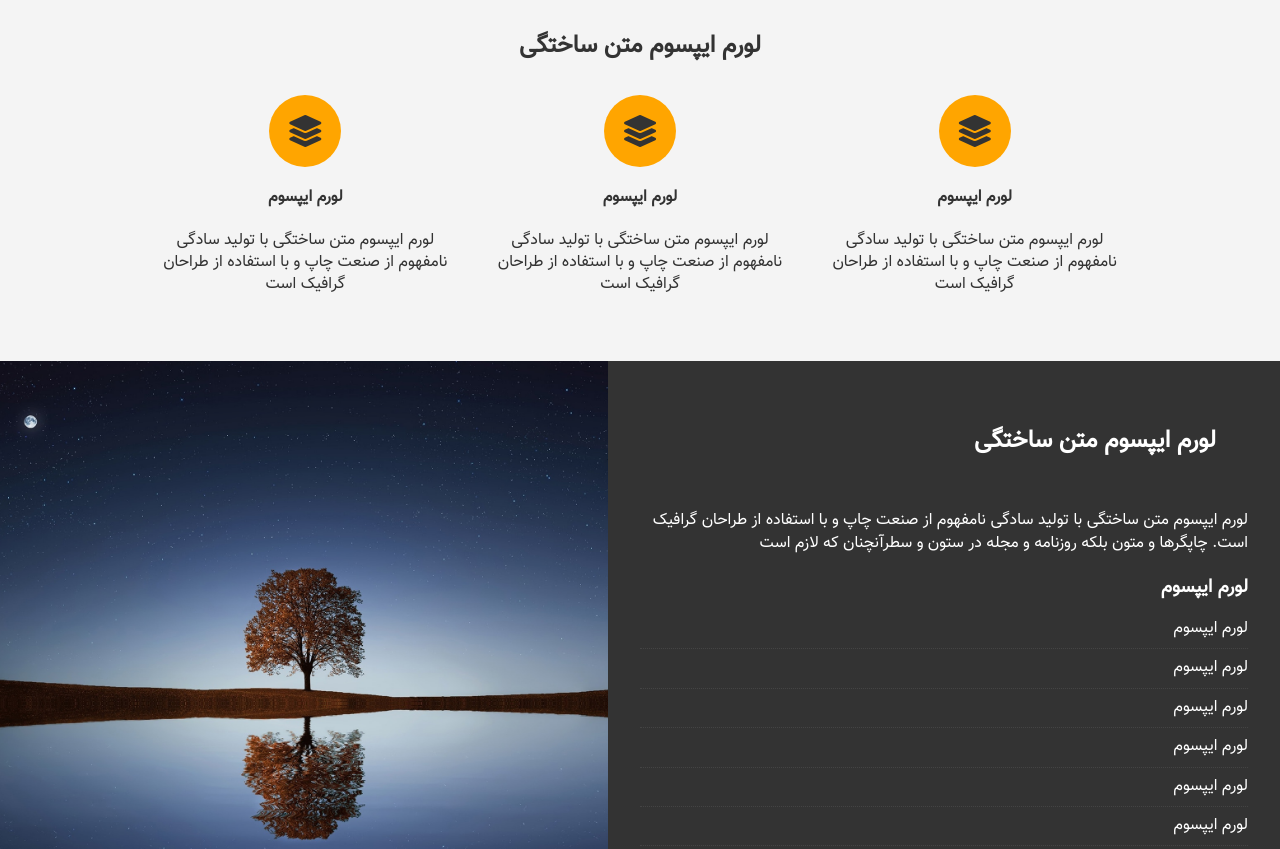
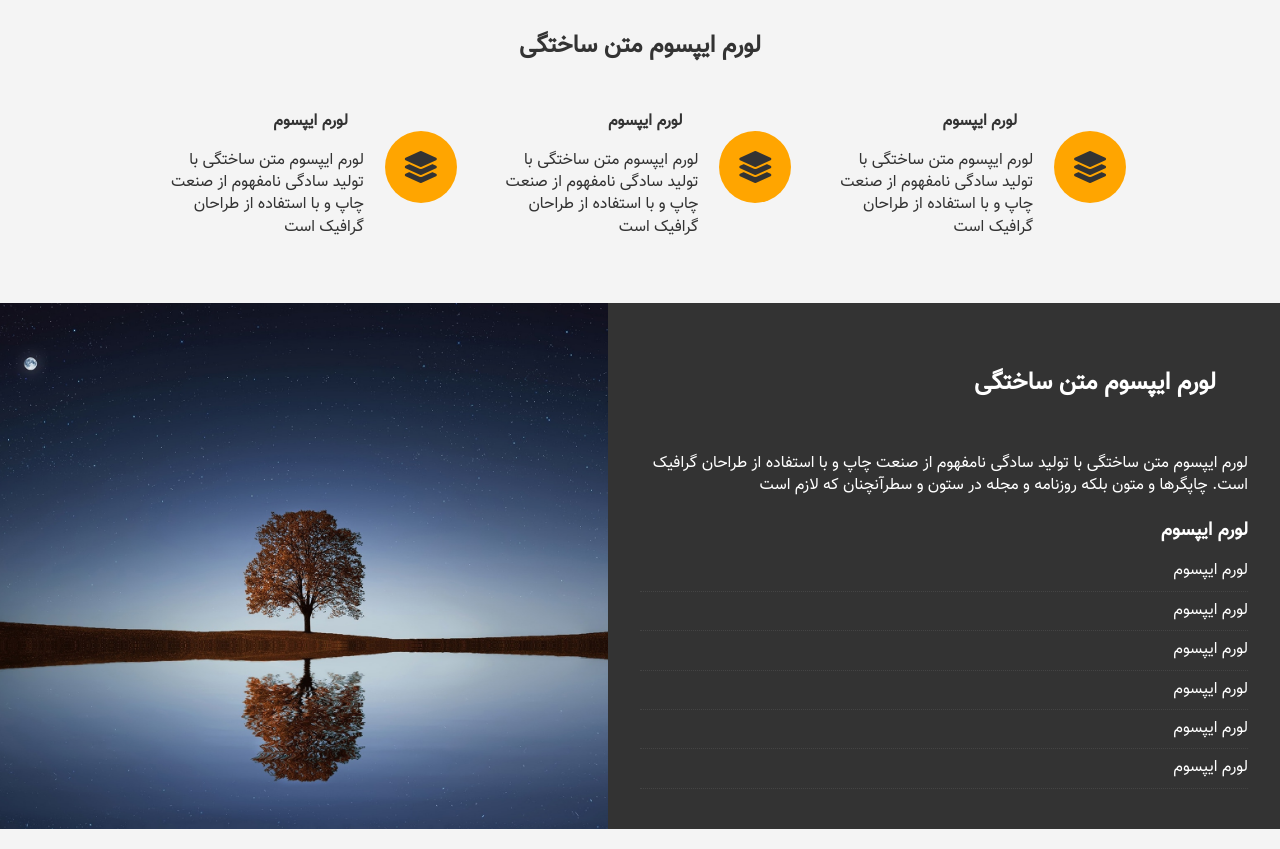
Before and after one commit to FatemehQasemian/Developer-Site-with-FlexBox, a plain HTML site: page index.html in a window 1280 px wide. Shown: the part 868-1717 px from the top of the page. Drawn offline with Linux system fonts and the light colour scheme.

Commit message:
widescreen is responsive

```diff
--- a/css/style.css
+++ b/css/style.css
@@ -93,7 +93,7 @@ a {
 }
 
 .m-1 {
-    margin: 1.25rem;
+    margin: 1rem;
 }
 
 .m-2 {
--- a/css/widescreen.css
+++ b/css/widescreen.css
@@ -0,0 +1,9 @@
+#section1 .items .item {
+    display: flex;
+    text-align: right;
+}
+
+#section1 .items .item i {
+    align-self: center;
+    margin-left: 1.3rem;
+}
```
